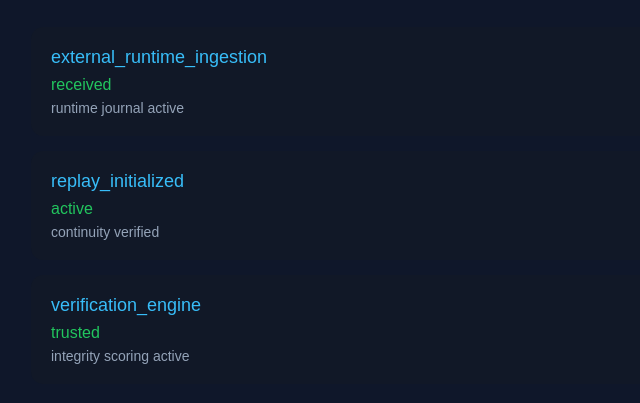
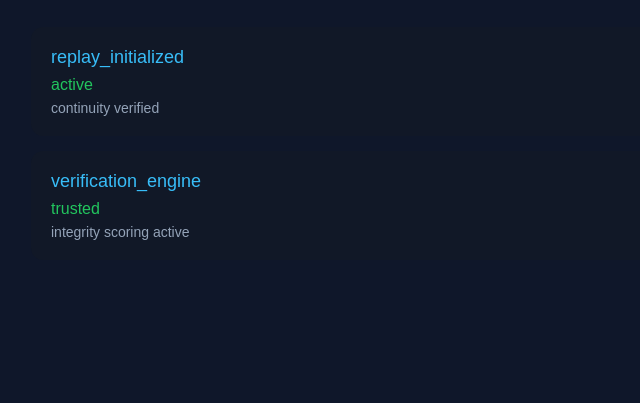
Before and after one commit to buhaidel/asrruntime-ai, a plain HTML site: page demo/runtime-journal-viewer.html in a window 1280 px wide. Shown: the part 127-530 px from the top of the page, without its empty margins (17-657 px from the left). Drawn offline with Linux system fonts and the light colour scheme.

```diff
--- a/demo/runtime-journal-viewer.html
+++ b/demo/runtime-journal-viewer.html
@@ -46,11 +46,7 @@
 
 <h1>ASR Runtime Journal Viewer</h1>
 
-<div class="entry">
-  <div class="event">external_runtime_ingestion</div>
-  <div class="status">received</div>
-  <div class="timestamp">runtime journal active</div>
-</div>
+
 
 <div class="entry">
   <div class="event">replay_initialized</div>
```
Also changed, not shown: 1 other file.
